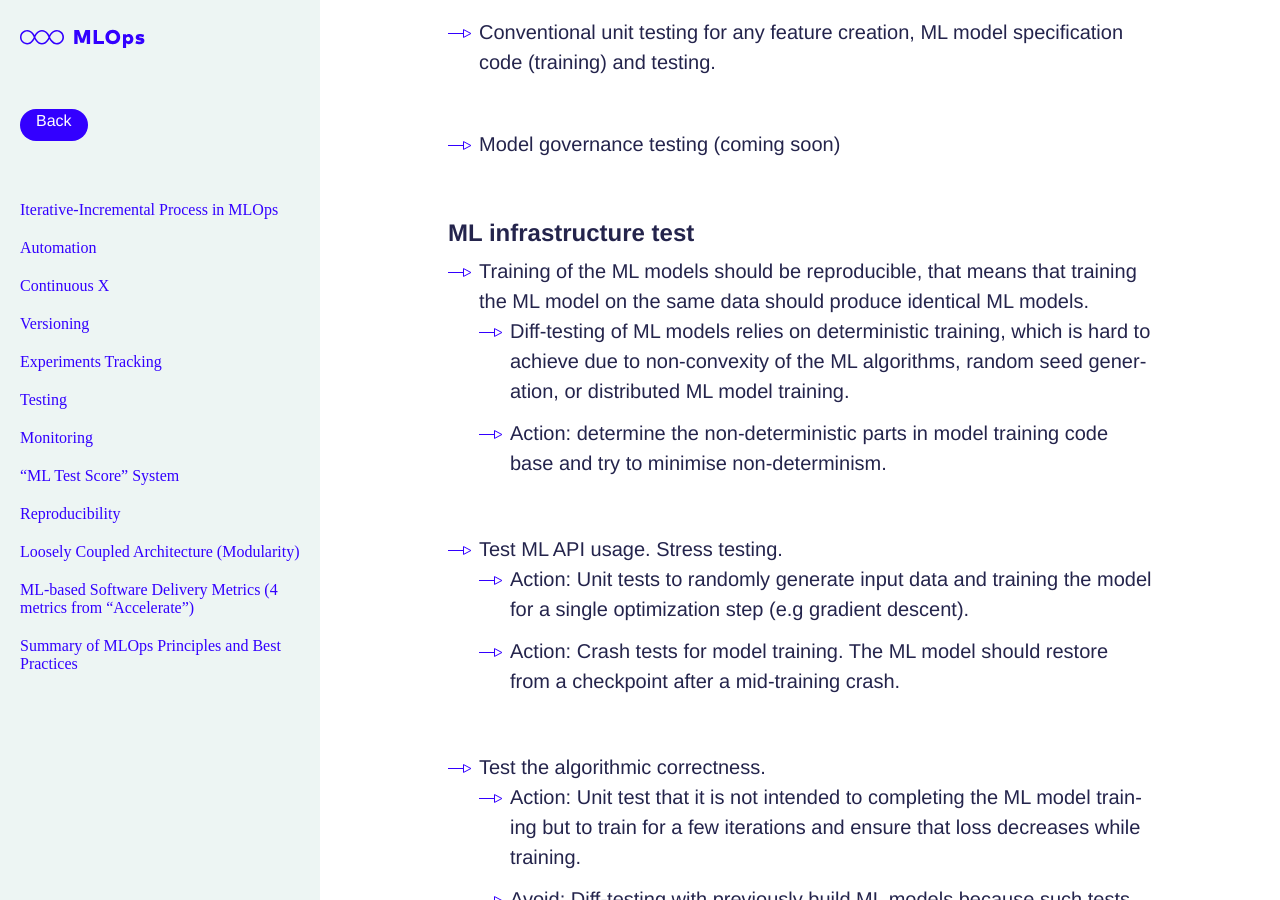
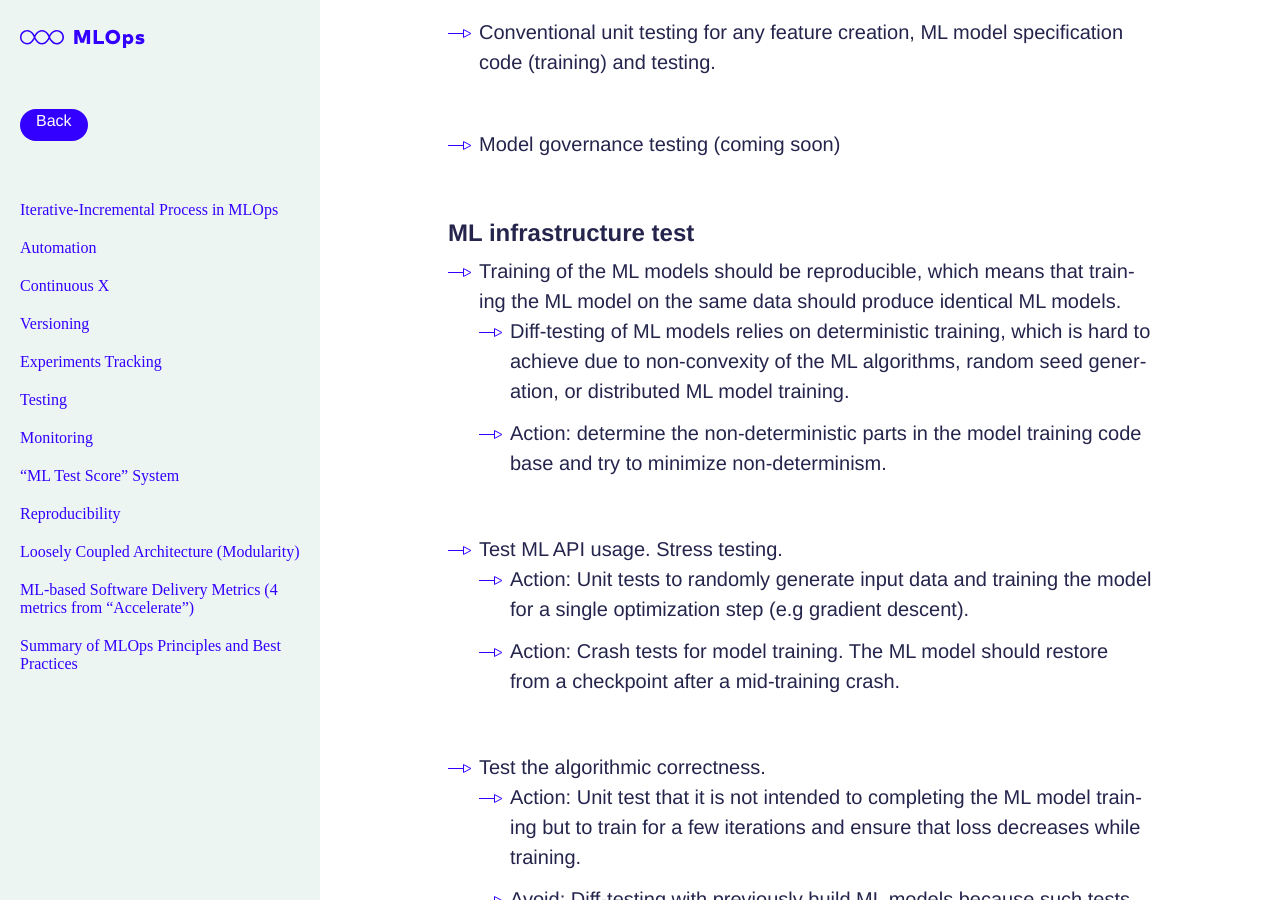
Before and after one commit to innoq/ml-ops.org, a Jekyll site: the page built from content/mlops-principles.md, in a window 1280 px wide and 900 px high, scrolled down 11067 px. Built offline with Jekyll 4.4.1, drawn with Linux system fonts in a browser that asks for light colours; some web fonts are replaced.

```diff
--- a/content/mlops-principles.md
+++ b/content/mlops-principles.md
@@ -264,9 +264,9 @@
 
 ### ML infrastructure test
 
-- Training of the ML models should be reproducible, that means that training the ML model on the same data should produce identical ML models.
+- Training of the ML models should be reproducible, which means that training the ML model on the same data should produce identical ML models.
   - Diff-testing of ML models relies on deterministic training, which is hard to achieve due to non-convexity of the ML algorithms, random seed generation, or distributed ML model training.
-  - Action: determine the non-deterministic parts in model training code base and try to minimise non-determinism.
+  - Action: determine the non-deterministic parts in the model training code base and try to minimize non-determinism.
 
 - Test ML API usage. Stress testing.
   - Action: Unit tests to randomly generate input data and training the model for a single optimization step (e.g gradient descent).
```
